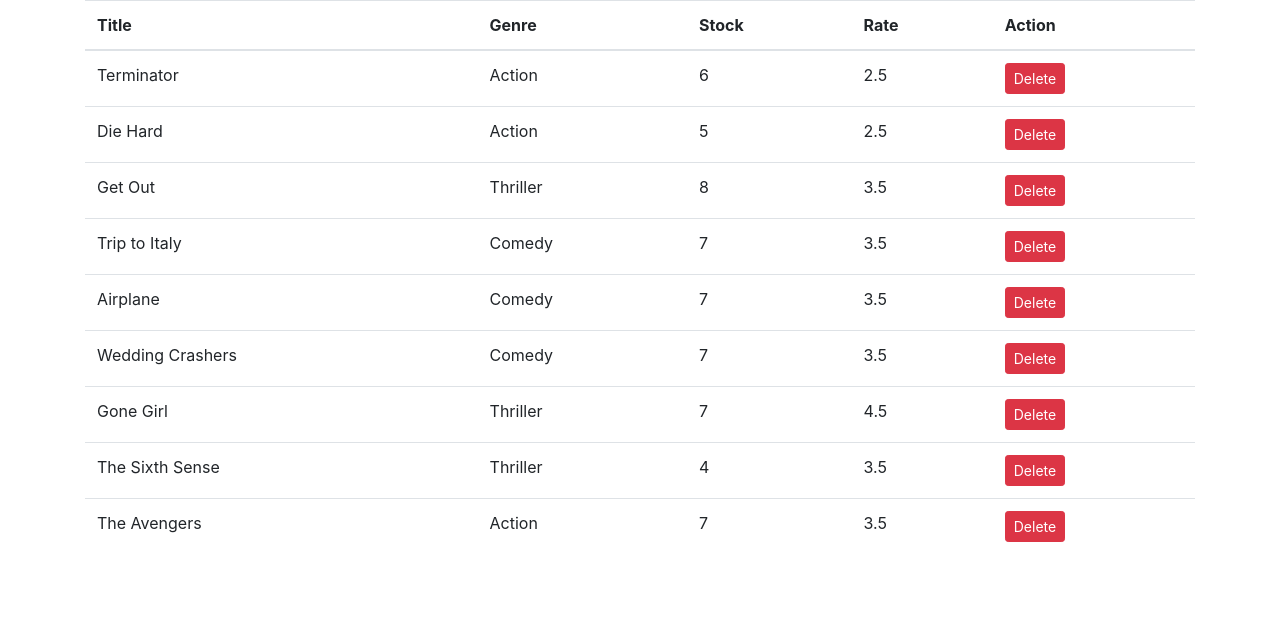
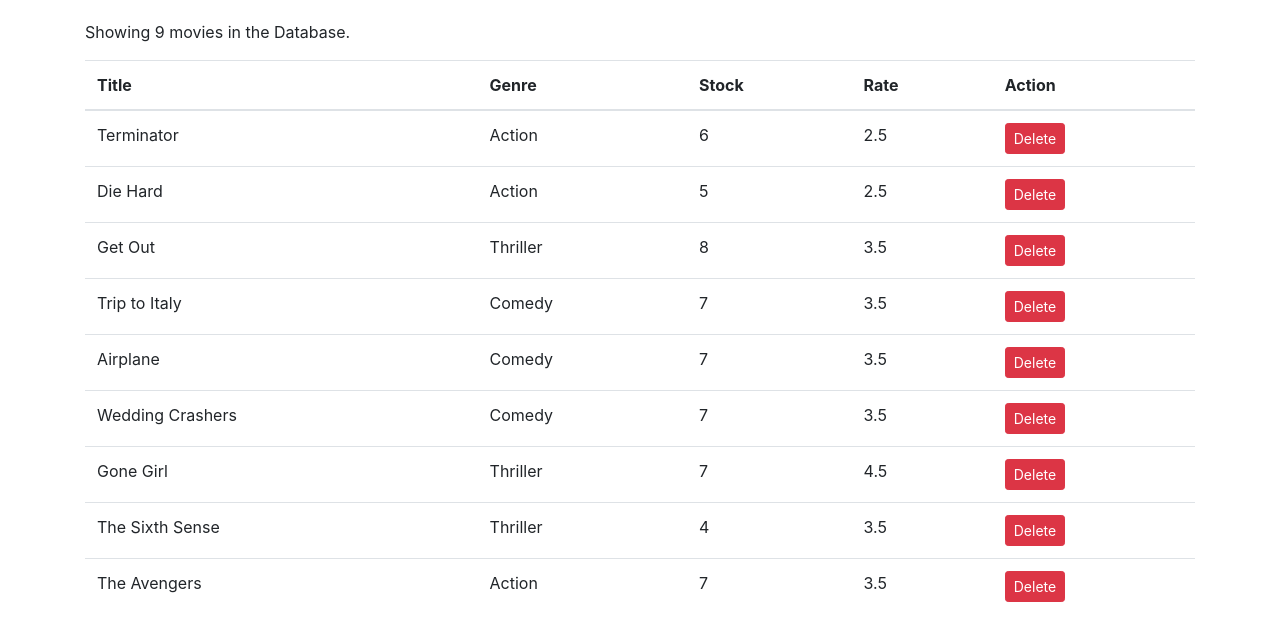
Before and after one commit to bipon68/react-mos, a React (Create React App) app: page / in a window 1280 px wide. Shown: the top 640 px of the page. Built offline with nearby package versions, Linux system fonts and the light colour scheme.

Commit message:
#3 conditional rendering and Updating States

```diff
--- a/src/components/movies.jsx
+++ b/src/components/movies.jsx
@@ -16,7 +16,13 @@
 
 
     render() {
+        const { length: count } = this.state.movies;
+        if(count === 0)
+            return <p>There are no movies in the Database.</p>;
+
         return (
+            <React.Fragment>
+                <p>Showing {count} movies in the Database.</p>
                 <table className="table">
                     <thead>
                         <tr>
@@ -40,6 +46,8 @@
                             ))}
                     </tbody>
                 </table>
+            </React.Fragment>
+
          );
     }
 }
--- a/src/index.css
+++ b/src/index.css
@@ -5,6 +5,7 @@
     sans-serif;
   -webkit-font-smoothing: antialiased;
   -moz-osx-font-smoothing: grayscale;
+  padding: 20px 0 0 0;
 }
 
 code {
```
Lines whose indentation alone changed are shown as unchanged.
